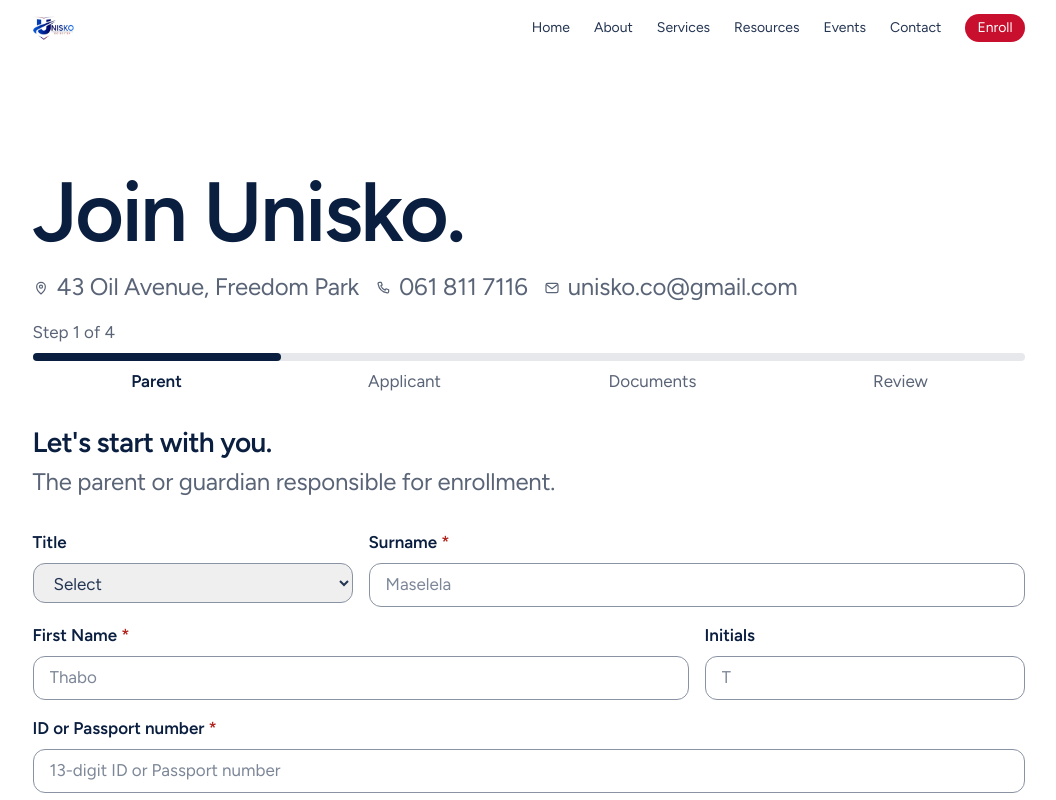
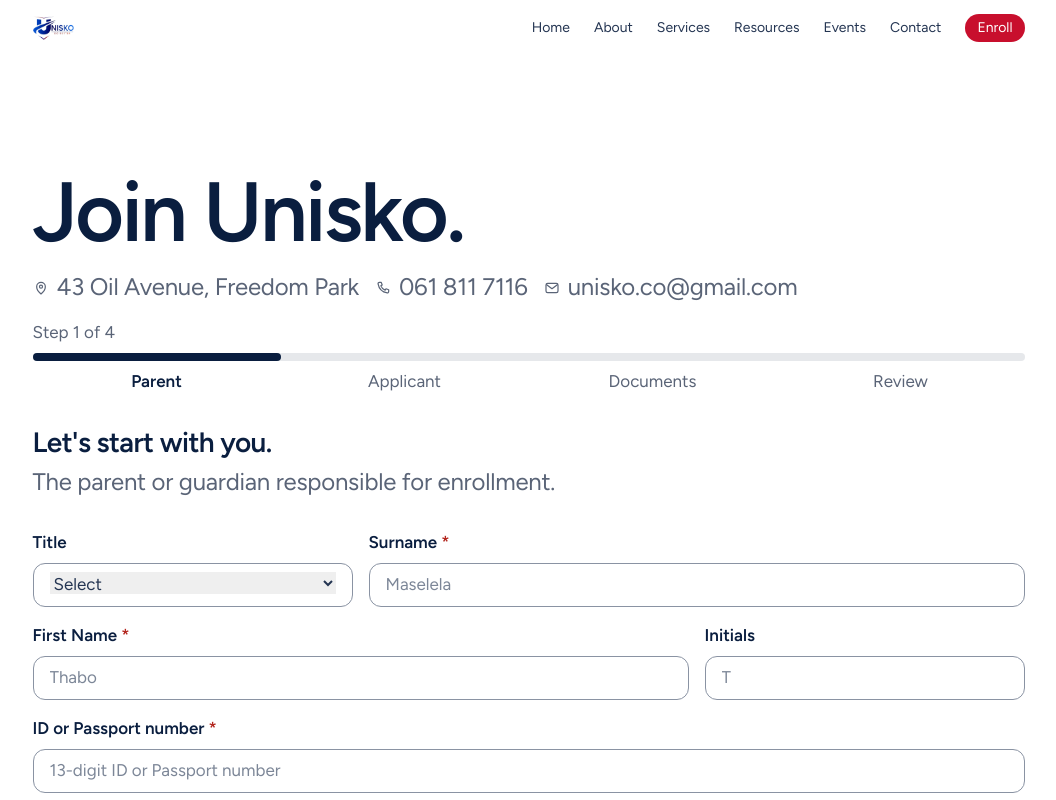
Before and after one commit to chillz-the-first/unisko, a React (Vite) app: page /enroll in a window 1280 px wide. Shown: the top 800 px of the page, without its empty margins (104-1160 px from the left). Built offline with nearby package versions, Linux system fonts and the light colour scheme.

Commit message:
Fixed select layout

```diff
--- a/src/components/enroll/Step1.jsx
+++ b/src/components/enroll/Step1.jsx
@@ -69,7 +69,8 @@ const Step1 = ({ form, change, next}) => {
                 <div className="grid grid-cols-2 md:grid-cols-6 gap-4">
                     <div className="space-y-2 col-span-2">
                         <label htmlFor="title" className={labelClass}>Title</label>
-                        <select name="title" id="title" className={fieldClass} value={form.title} onChange={change}>
+                        <div className={fieldClass}>
+                            <select name="title" id="title" className="w-full" value={form.title} onChange={change}>
                                 <option value="">Select</option>
                                 <option value="Mr">Mr.</option>
                                 <option value="Mrs">Mrs.</option>
@@ -77,6 +78,8 @@ const Step1 = ({ form, change, next}) => {
                                 <option value="Dr">Dr.</option>
                                 <option value="Prof">Prof.</option>
                             </select>
+                        </div>
+
                     </div>
 
                     <div className="space-y-2 col-span-2 md:col-span-4">
```
Lines whose indentation alone changed are shown as unchanged.
